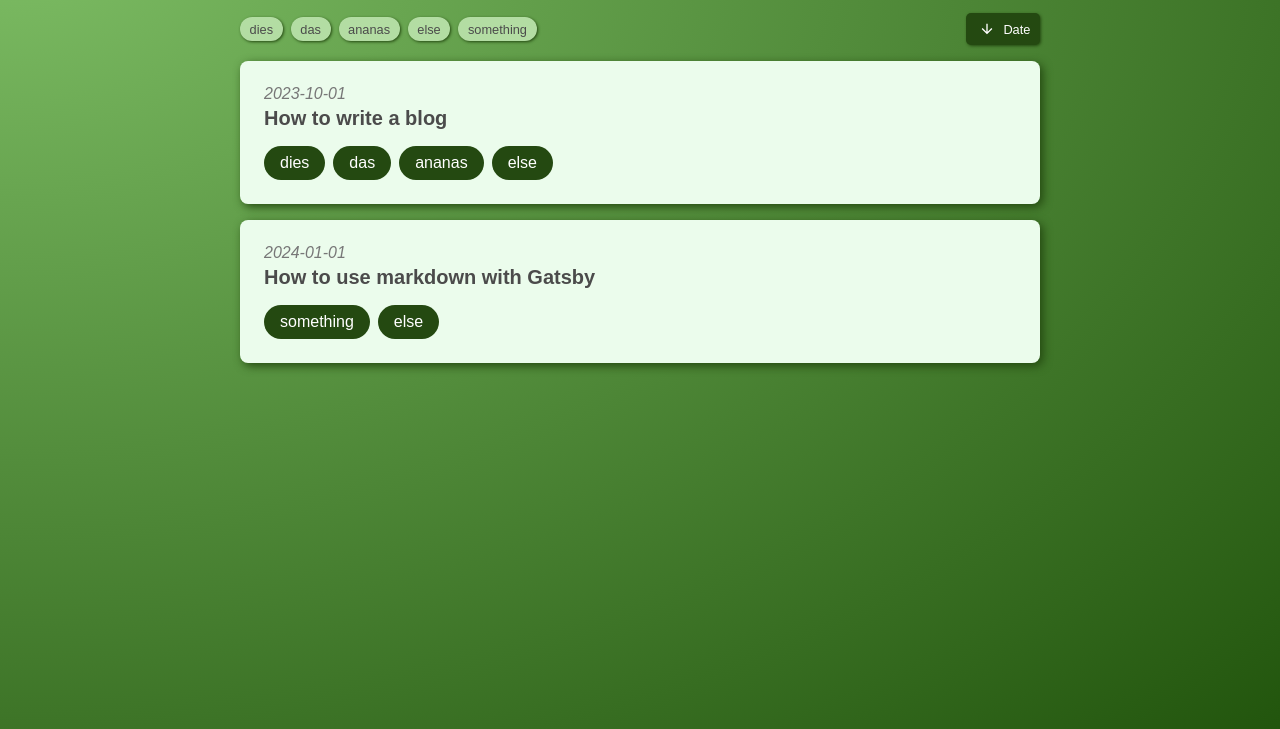
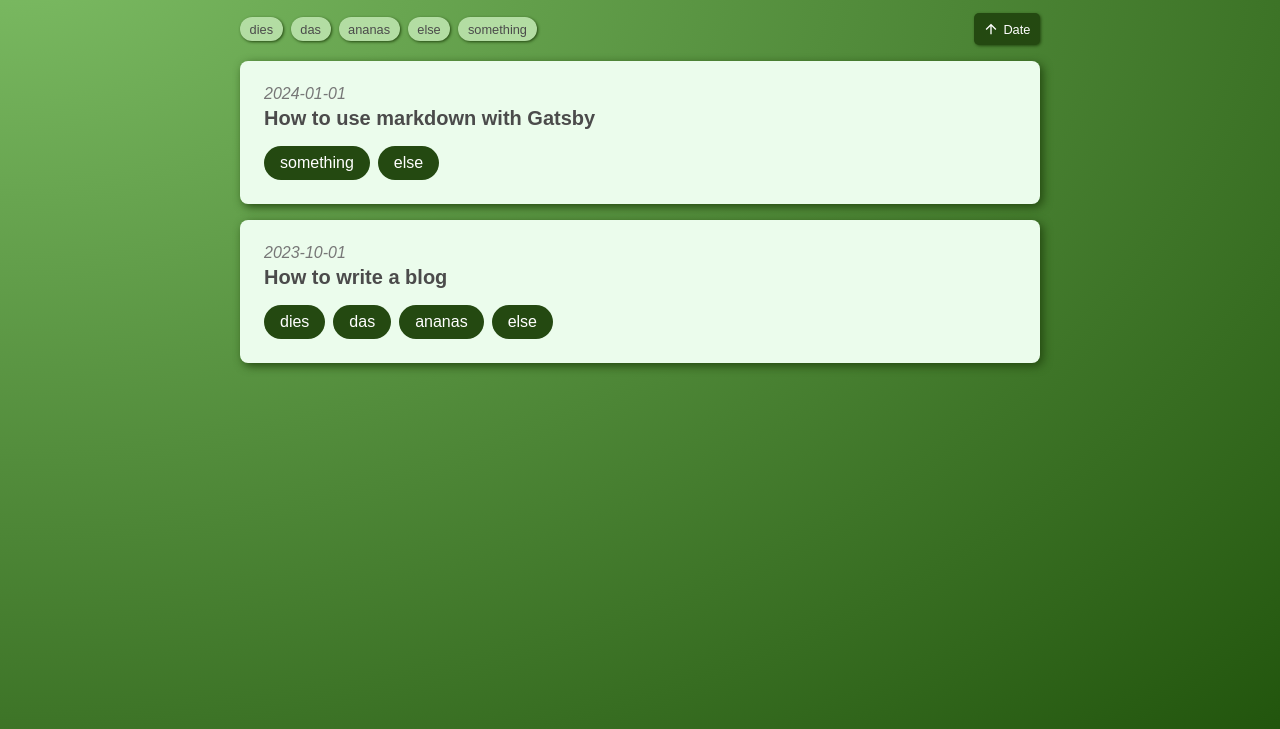
Before and after one commit to blimmbamm/gatsby-website-blog, a Gatsby site: page /blog in a window 1280 px wide. Shown: the part 71-800 px from the top of the page. Built offline with nearby package versions, Linux system fonts and the light colour scheme; Gatsby itself is replaced by a stand-in of ours.

Commit message:
added sorting of blog posts by date

```diff
--- a/src/pages/blog/index.tsx
+++ b/src/pages/blog/index.tsx
@@ -1,21 +1,23 @@
 import { graphql, Link, PageProps } from "gatsby";
 import React, { useState } from "react";
 
+import ArrowDownIcon from "../../images/arrow_downward.svg";
+import ArrowUpIcon from "../../images/arrow_upward.svg";
 import Card from "../../components/Card/Card";
 import CardList from "../../components/CardList/CardList";
-import DownwardArrowIcon from "../../images/arrow_downward.svg";
 import TechStack from "../../components/TechStack/TechStack";
 
 import * as styles from "../../styles/Blog.module.css";
 
 export default function BlogPage(props: PageProps<Queries.BlogPageQuery>) {
+  // Slightly reshape data:
   let blogPosts = props.data.allMarkdownRemark.nodes.map((node) => ({
     id: node.id,
     ...node.frontmatter,
   }));
 
   // List of unique technologies:
-  const allTechStack = blogPosts
+  const allTechnologies = blogPosts
     .reduce<(string | null)[]>(
       (prevStack, post) => [...prevStack, ...(post.stack || [])],
       []
@@ -23,13 +25,25 @@ export default function BlogPage(props: PageProps<Queries.BlogPageQuery>) {
     .filter((tech, index, stack) => stack.indexOf(tech) === index);
 
   const [techSelection, setTechSelection] = useState<string[]>([]);
+  const [orderAsc, setOrderAsc] = useState(false);
 
-  // Filter:
+  // Apply filter: (Treat empty selection like all selected)
   if (techSelection.length > 0) {
     blogPosts = blogPosts.filter((post) =>
       techSelection.some((tech) => post.stack?.includes(tech))
     );
   }
+
+  // Sort by date:
+  blogPosts.sort((postA, postB) => {
+    if(!postA.date && !postB.date) return 1
+
+    if (orderAsc) {
+      return postA.date! < postB.date! ? -1 : 1;
+    } else {
+      return postA.date! < postB.date! ? 1 : -1;
+    }
+  });
 
   function toggleTechSelection(selectedTech: string | null) {
     if (!selectedTech) return;
@@ -43,9 +57,9 @@ export default function BlogPage(props: PageProps<Queries.BlogPageQuery>) {
     }
   }
 
-  console.log(blogPosts);
-  console.log(techSelection);
-
+  function toggleOrder(){
+    setOrderAsc(prevAsc => !prevAsc)
+  }
 
   return (
     <>
@@ -53,13 +67,13 @@ export default function BlogPage(props: PageProps<Queries.BlogPageQuery>) {
         <div className={styles.menu}>
           <TechStack
             onToggleTechSelection={toggleTechSelection}
-            stack={allTechStack}
+            stack={allTechnologies}
             initiallySelected={false}
             toggleable
           />
-          <div className={styles.sort}>
+          <div onClick={toggleOrder} className={styles.sort}>
             <div className={styles.icon}>
-              <DownwardArrowIcon />
+              {orderAsc ? <ArrowDownIcon /> : <ArrowUpIcon />}
             </div>
             <span>Date</span>
           </div>
```
Also changed, not shown: src/images/arrow_upward.svg (added).
